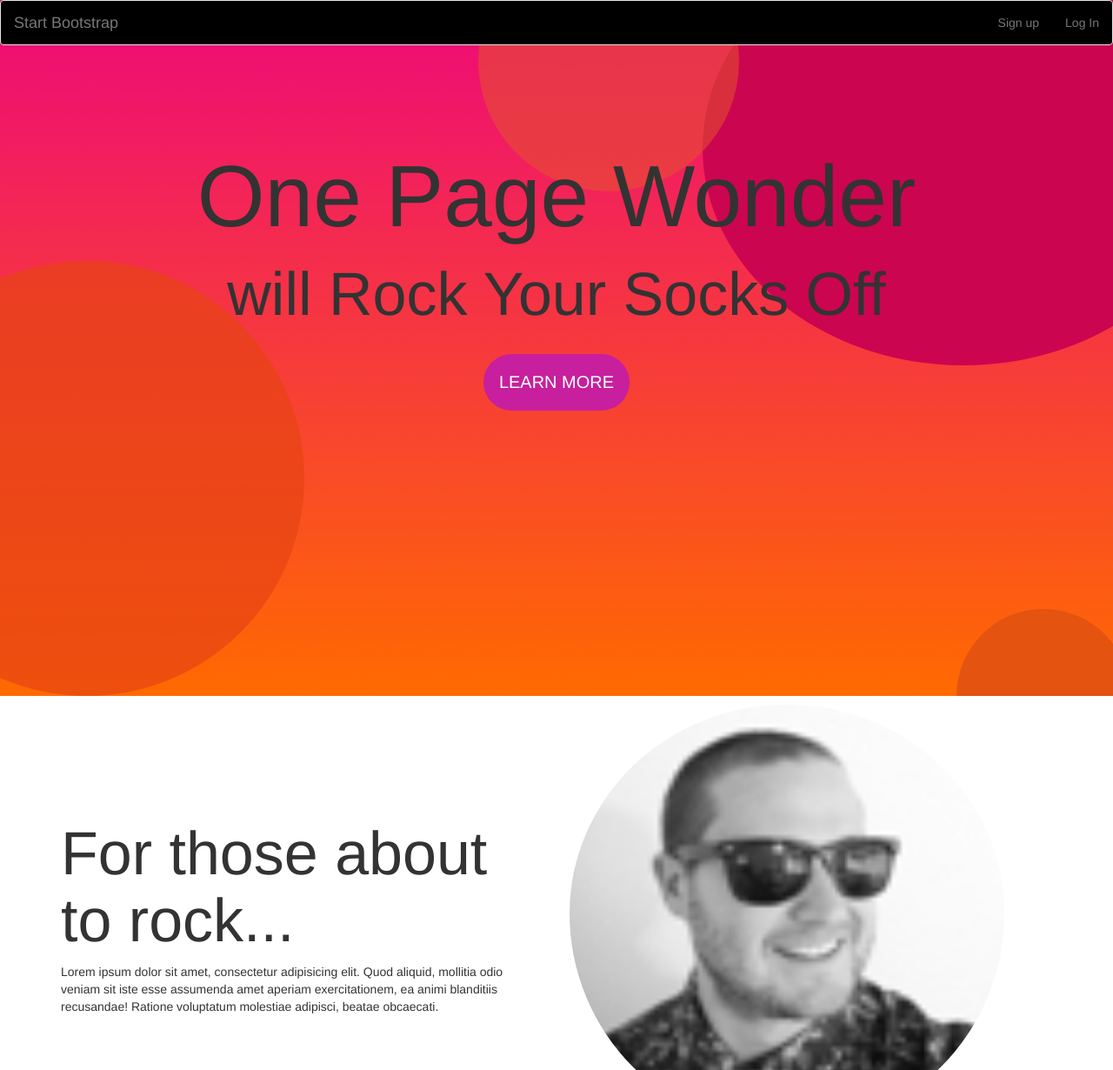
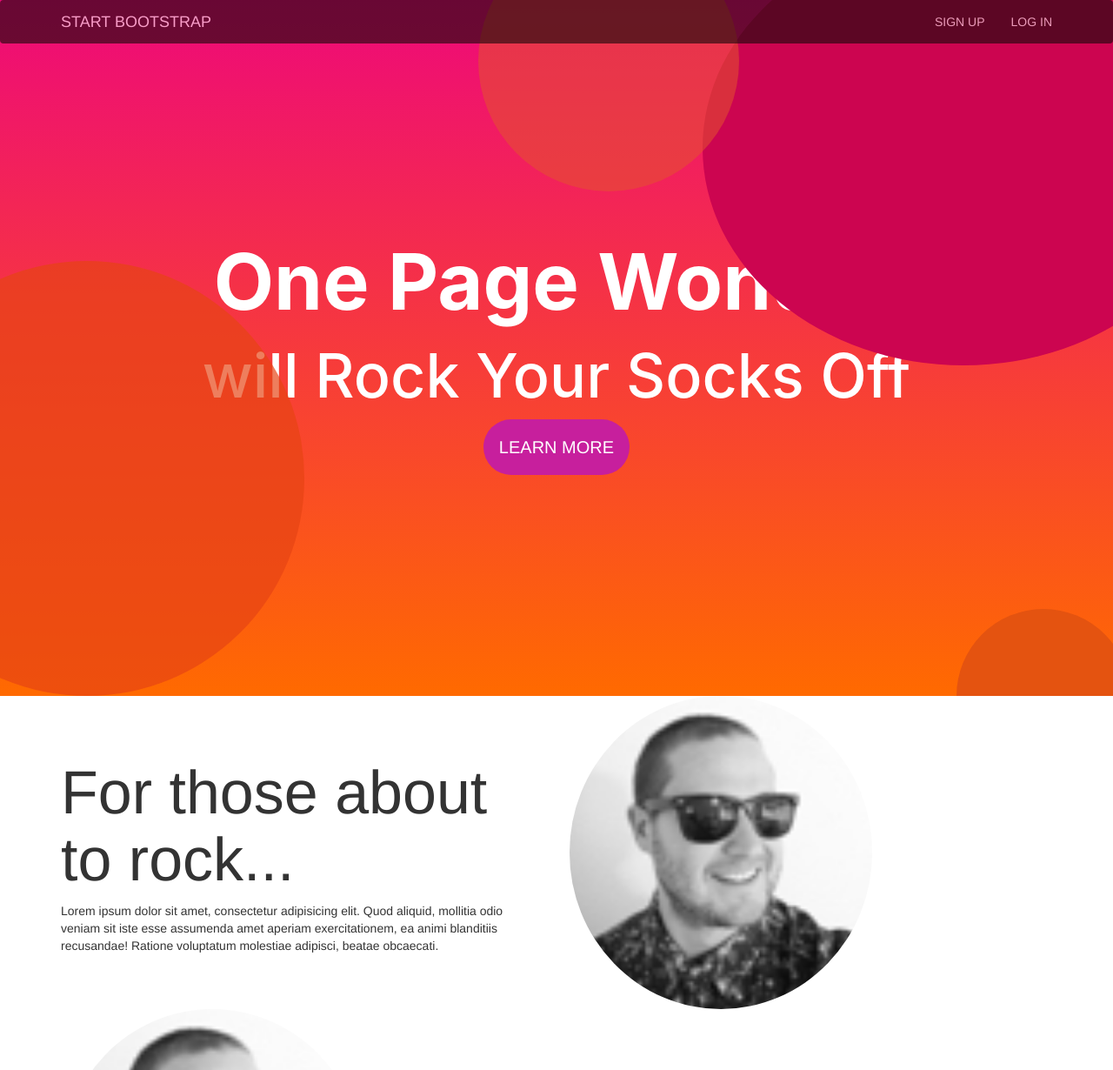
Before and after one commit to rajendrarawat12/bootstraptemplate, a plain HTML site: page index.html in a window 1280 px wide. Shown: the top 1230 px of the page at 87% size. Drawn offline with nearby package versions, Linux system fonts and the light colour scheme.

Commit message:
index.html

```diff
--- a/index.css
+++ b/index.css
@@ -1,9 +1,5 @@
-* {
-    box-sizing: border-box;
-}
-
 .text-color {
-    color: #ffffff;
+    color: rgb(255, 255, 255);
 }
 
 .float-left {
@@ -24,6 +20,12 @@ h2,
     text-transform: uppercase;
 }
 
+.font {
+    font-family: "Catamaran", -apple-system, BlinkMacSystemFont, "Segoe UI",
+        Roboto, "Helvetica Neue", Arial, sans-serif, "Apple Color Emoji",
+        "Segoe UI Emoji", "Segoe UI Symbol", "Noto Color Emoji";
+}
+
 /* header */
 .btn-primary {
     background-color: #c71f9d;
@@ -32,15 +34,24 @@ h2,
     text-transform: uppercase;
     padding: 18px;
     border-radius: 50px;
-    text-align: center;
     font-size: 2rem;
-    margin-top: 20px;
+    display: inline-block;
+}
+
+.btn-primary:hover {
+    text-decoration: none;
+    background-color: #4CAF50;
+    color: #000000;
 }
 
 /* Banner sec */
 .circle {
     position: absolute;
     border-radius: 50%;
+}
+
+.inner-banner {
+    max-width: 100%;
 }
 
 .page-header {
@@ -56,15 +67,42 @@ h2,
     border-bottom: none;
 }
 
+.page-header .navbar-brand {
+    color: #ffffff;
+}
+
+.page-header .navbar-brand:hover {
+    color: #4CAF50;
+}
+
 .navbar {
-    background-color: #000000;
+    background-color: rgb(17, 7, 7);
+    opacity: 0.6;
+}
 
+.navbar-default {
+    border: none;
+}
+
+.navbar-default .navbar-nav>li>a {
+    color: #ffffff;
 }
 
 .banner-sec {
     min-height: 100vh;
     background: linear-gradient(0deg, #ff6a00 0%, #ee0979 100%);
 
+}
+
+.banner-sec {
+    display: flex;
+    align-items: center;
+    justify-content: center;
+}
+
+.banner-sec h1 {
+    font-size: 9rem;
+    font-weight: bolder;
 }
 
 .one {
@@ -101,28 +139,27 @@ h2,
 
 }
 
-.inner-banner {
-    margin-top: 50px;
-    position: absolute;
-    min-width: 100%;
-    min-height: 40rem;
-    text-align: center;
-    top: 50px;
-    padding: 50px;
+/* image section */
+.img-container img {
+    height: 36rem;
 }
 
-.inner-banner h1 {
+.img-container h1 {
     font-size: 10rem;
 }
 
-/* section container */
-.container img {
-    height: 50rem;
-    width: 50rem;
-    padding-top: 1rem;
+.img-container a {
+    cursor: pointer;
+    text-decoration: none;
+    display: inline-block;
 }
 
-section .row {
+.img-container a:hover {
+    background-color: #4CAF50;
+    color: white;
+}
+
+.img-container .row {
     display: flex;
     align-items: center;
 }
--- a/index.html
+++ b/index.html
@@ -14,7 +14,7 @@
 <body>
     <header class="page-header">
         <nav class="navbar navbar-default">
-            <div class="container-fluid">
+            <div class="container">
                 <!-- Brand and toggle get grouped for better mobile display -->
                 <div class="navbar-header">
                     <button type="button" class="navbar-toggle" data-toggle="collapse" data-target="page-header">
@@ -22,13 +22,13 @@
                         <span class="icon-bar"></span>
                         <span class="icon-bar"></span>
                     </button>
-                    <a class="navbar-brand" href="#">Start Bootstrap</a>
+                    <a class="navbar-brand text-uppercase" href="#">Start Bootstrap</a>
                 </div>
 
-                <ul class="nav navbar-nav navbar-right">
+                <ul class="nav navbar-nav navbar-right text-uppercase">
                     <li><a href="#">Sign up</a></li>
                     <li class="dropdown">
-                        <a href="#">Log In</a>
+                        <a href="#">Log in</a></li>
 
             </div><!-- /.navbar-collapse -->
             </div><!-- /.container-fluid -->
@@ -41,13 +41,15 @@
         <div class="circle three"></div>
         <div class="circle four"></div>
         <div class="inner-banner">
-            <h1 class="">One Page Wonder</h1>
-            <h2 class="h2">will Rock Your Socks Off</h2>
-            <input type="submit" value="Learn more" class="btn-primary">
+            <h1 class="text-center text-color font">One Page Wonder</h1>
+            <h2 class="h2"><span class="text-color font">will Rock Your Socks Off</span></h2>
+            <div class="text-center">
+                <a class="btn-primary">Learn More</a>
+            </div>
         </div>
     </div>
     <!-- Images section -->
-    <section class="container">
+    <section class="img-container container">
         <div class="row">
             <div class="col-md-6">
                 <h2>For those about to rock...</h2>
@@ -60,15 +62,16 @@
             </div>
         </div>
         </div>
+
         <div class="row">
-            <div class="col-md-6">
-                <img src="images/avatar.jpg" alt="avatar" class="img-circle">
-            </div>
-            <div class="col-md-6">
+            <div class="col-md-6 col-md-push-6">
                 <h2>For those about to rock...</h2>
                 <p>Lorem ipsum dolor sit amet, consectetur adipisicing elit. Quod aliquid, mollitia odio veniam sit iste
                     esse assumenda amet aperiam exercitationem, ea animi blanditiis recusandae! Ratione voluptatum
                     molestiae adipisci, beatae obcaecati.</p>
+            </div>
+            <div class="col-md-6 col-md-pull-6">
+                <img src="images/avatar.jpg" alt="avatar" class="img-circle">
             </div>
         </div>
         </div>
@@ -84,6 +87,7 @@
             </div>
         </div>
     </section>
+
     <!-- Slider Carousel -->
     <div class="slider">
         <div class="row">
```
Lines whose indentation alone changed are shown as unchanged.
